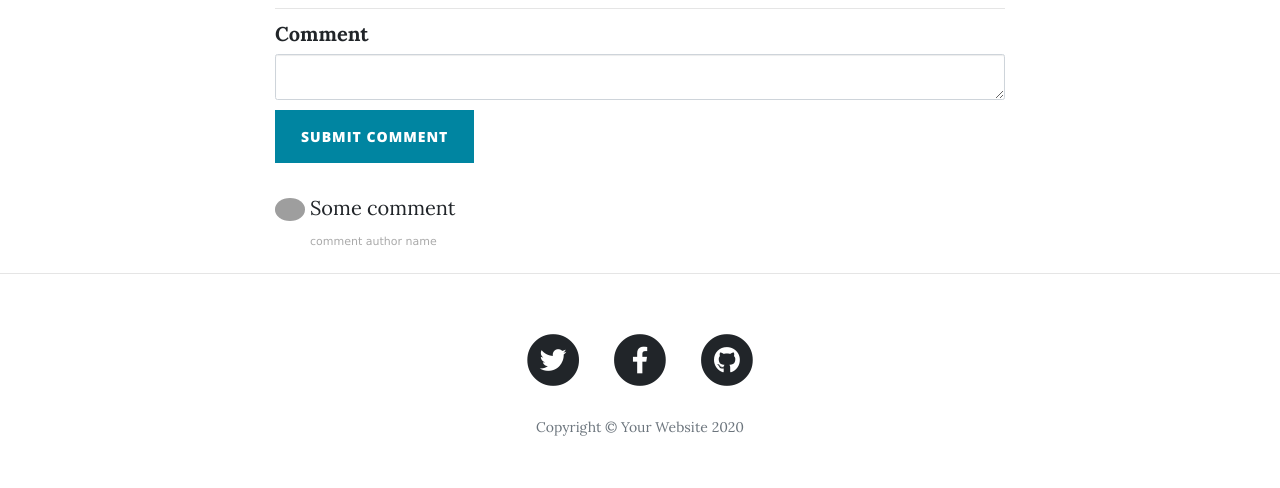
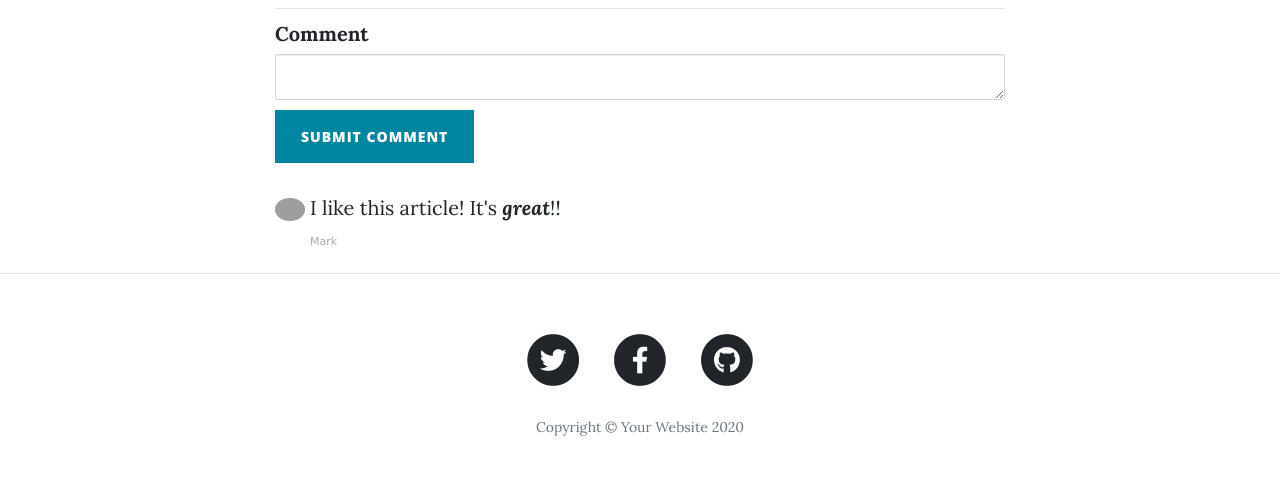
Before and after one commit to cburgyan/MultiBloggerWithAuthentication_Flask_Bootstrap_CKEditor_Gravatar_SQLAlchemy_Login_Manager_UserMixin, a Flask app: page /post/2 in a window 1280 px wide. Shown: the part 912-1400 px from the top of the page. Run offline with Flask 2, Linux system fonts and the light colour scheme; data comes from the database, SQL or seed files in the repository; some libraries are stand-ins or nearby versions; grey boxes are pictures that could not be loaded.

Commit message:
display comments in list below post in post.html

```diff
--- a/templates/post.html
+++ b/templates/post.html
@@ -43,15 +43,17 @@
 <!--           Comments Area -->
           <div class="col-lg-8 col-md-10 mx-auto comment">
               <ul class="commentList">
+                {% for comment in post.comments %}
                 <li>
                     <div class="commenterImage">
                       <img src="https://pbs.twimg.com/profile_images/744849215675838464/IH0FNIXk.jpg"/>
                     </div>
                     <div class="commentText">
-                      <p>Some comment</p>
-                      <span class="date sub-text">comment author name</span>
+                      <p>{{ comment.text|safe }}</p>
+                      <span class="date sub-text">{{ comment.commenter.name }}</span>
                     </div>
                 </li>
+                {% endfor %}
               </ul>
 
           </div>
```
